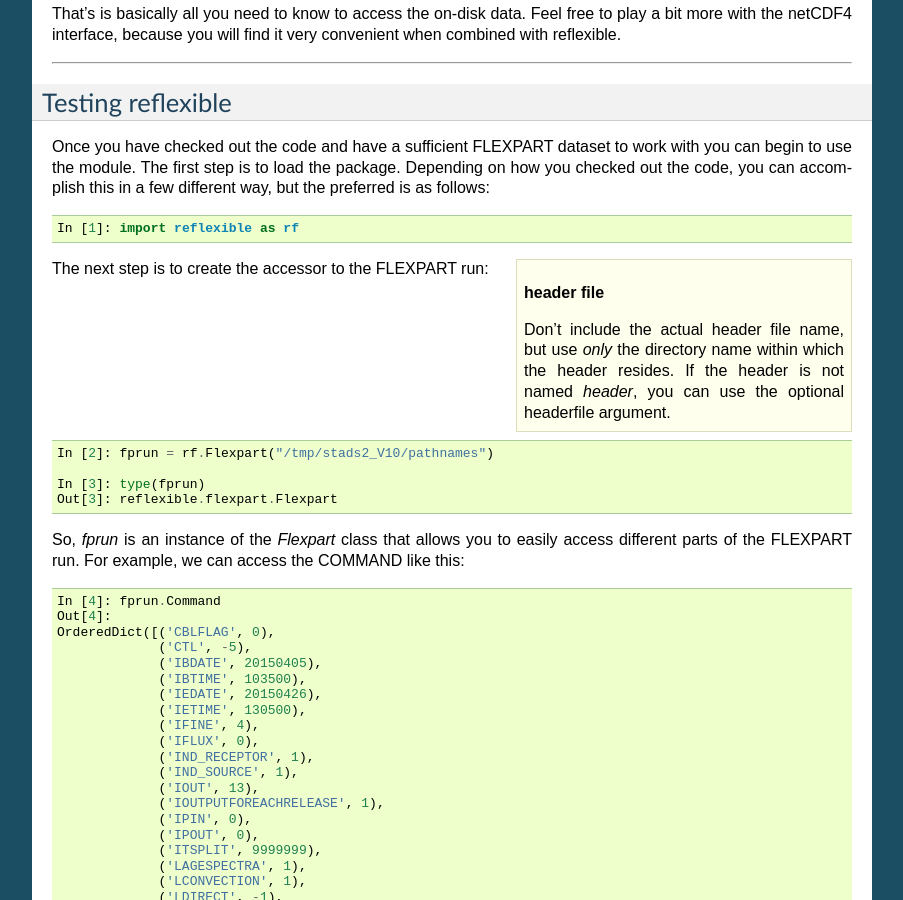
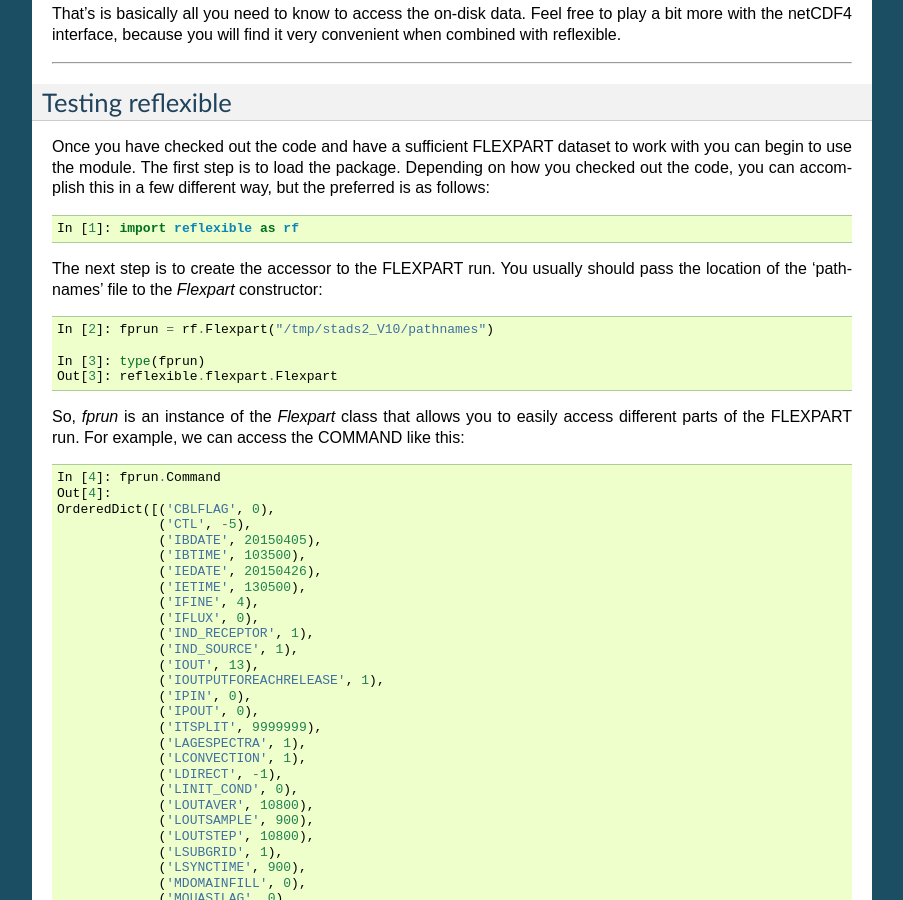
Before and after one commit to spectraphilic/reflexible, a Sphinx documentation site: the page built from doc/source/getting_started.rst, in a window 1280 px wide and 900 px high, scrolled down 4062 px. Shown: the whole window, without its empty margins (198-1101 px from the left). Built offline with Sphinx 7.4.7, drawn with Linux system fonts in a browser that asks for light colours.

Commit message:
Remove an obsolete sidebar in docs

```diff
--- a/doc/source/getting_started.rst
+++ b/doc/source/getting_started.rst
@@ -282,13 +282,9 @@ follows::
 
     In [1]: import reflexible as rf
 
-.. sidebar:: header file
-
-  Don't include the actual header file name, but use *only* the
-  directory name within which the header resides. If the header is not
-  named `header`, you can use the optional headerfile argument.
-
-The next step is to create the accessor to the FLEXPART run::
+The next step is to create the accessor to the FLEXPART run.  You usually
+should pass the location of the 'pathnames' file to the `Flexpart`
+constructor::
 
     In [2]: fprun = rf.Flexpart("/tmp/stads2_V10/pathnames")
 
```
